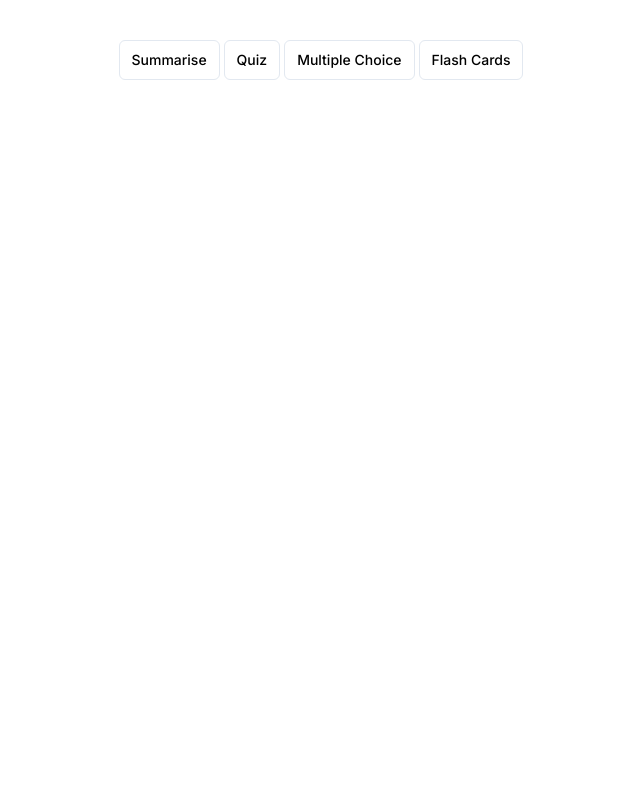
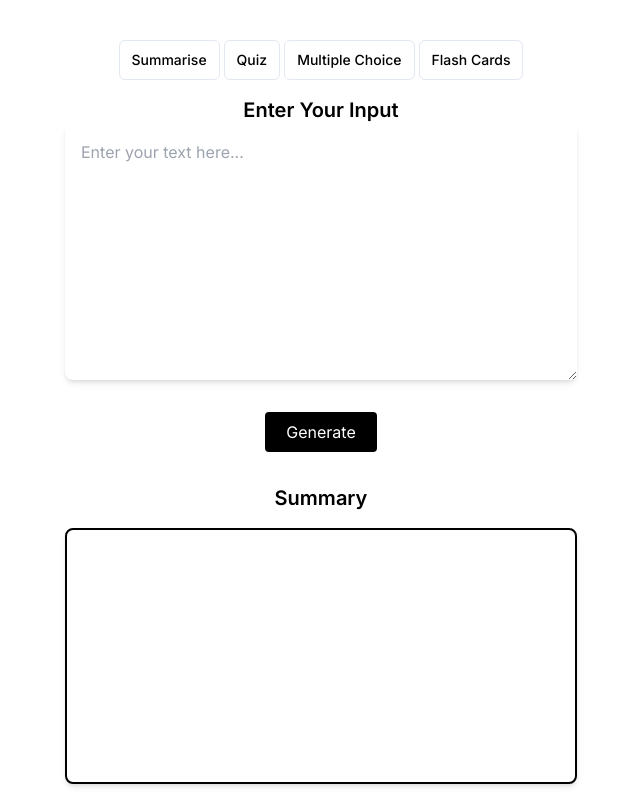
Before and after one commit to SwetanshuSingh/study-partner.ai, a Next.js app: page /summary in a window 1280 px wide. Shown: the whole page, without its empty margins (319-959 px from the left). Built offline with nearby package versions, Linux system fonts and the light colour scheme.

Commit message:
adds post request and summarizer ui

```diff
--- a/app/summary/page.tsx
+++ b/app/summary/page.tsx
@@ -1,19 +1,67 @@
+"use client";
+import { useState } from "react";
 import { ToggleGroup, ToggleGroupItem } from "@/components/ui/toggle-group";
+import Link from "next/link";
 
 const Summary = () => {
+  const [text, setText] = useState("");
+  const [summary, setSummary] = useState("");
+  const handleSummarize = async () => {
+    try {
+      const response = await fetch('https://mcq-question-generator-backend.onrender.com', {
+        method: 'POST',
+        headers: {
+          'Content-Type': 'application/json'
+        },
+        body: JSON.stringify({ text })
+      });
+      console.log(response)
+      if (!response.ok) {
+        throw new Error('Network response was not ok');
+      }
+
+      const data = await response.json();
+
+      console.log("okk")
+      setSummary(data.summary);
+      console.log(data.summary)
+    } catch (error) {
+      console.error('There has been a problem with your fetch operation:', error);
+    }
+  };
+
   return (
     <main className="w-full h-[100vh] p-10">
-      <div className="canvas"></div>
-
       <div className="w-full h-full">
         <ToggleGroup type="single" variant="outline">
           <ToggleGroupItem value="a">Summarise</ToggleGroupItem>
           <ToggleGroupItem value="b">Quiz</ToggleGroupItem>
-          <ToggleGroupItem value="c">Multiple Choice</ToggleGroupItem>
+          <Link href="mcq">
+            <ToggleGroupItem value="c">Multiple Choice</ToggleGroupItem>
+          </Link>
           <ToggleGroupItem value="d">Flash Cards</ToggleGroupItem>
         </ToggleGroup>
-
-
+        <h2 className="text-xl font-semibold text-center mt-4">
+          Enter Your Input
+        </h2>
+        <div className="flex flex-col gap-4 items-center">
+          <textarea
+            className="w-full max-w-lg h-64 p-4 bg-white text-black rounded-lg shadow-md"
+            placeholder="Enter your text here..."
+            value={text}
+            onChange={(e) => setText(e.target.value)}
+          />
+          <button
+            className="w-full max-w-28 py-2 px-4 rounded bg-black text-white mt-4"
+            onClick={handleSummarize}
+          >
+            Generate
+          </button>
+          <h2 className="text-xl font-semibold text-center mt-4">Summary</h2>
+          <div className="w-full max-w-lg h-64 p-4 bg-white text-black rounded-lg shadow-md overflow-auto mb-4 border-black border-2">
+            {summary}
+          </div>
+        </div>
       </div>
     </main>
   );
```
